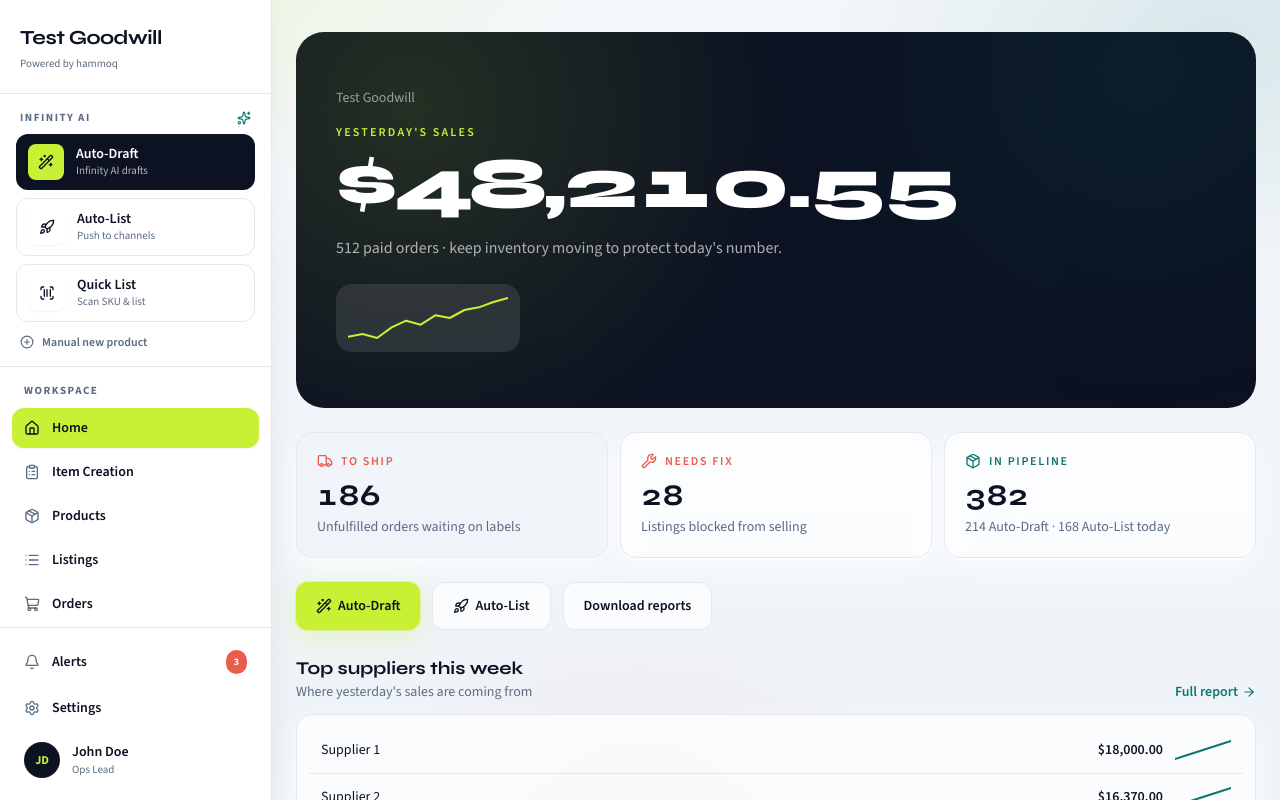
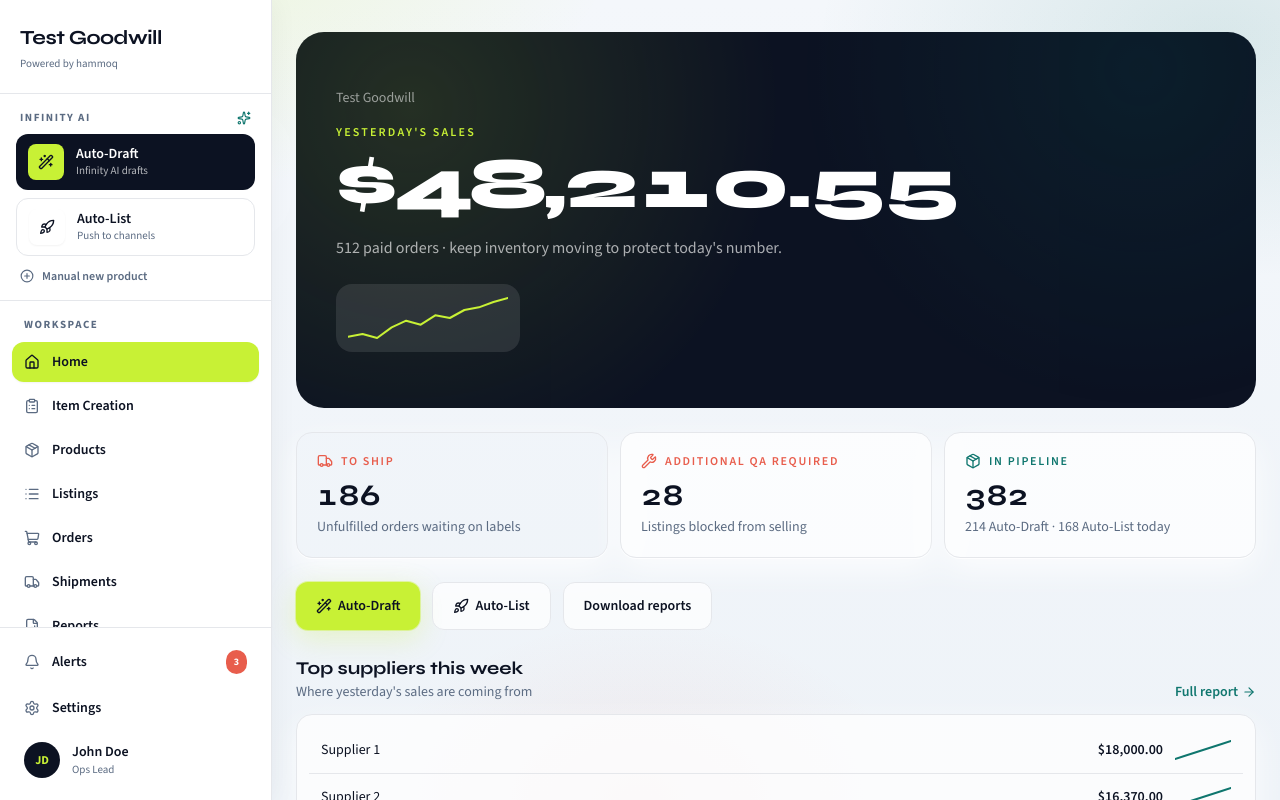
Before and after one commit to Jviss21/store-thru-listing, a Next.js app: page / in a window 1280 px wide. Shown: the top 800 px of the page. Built offline with nearby package versions, Linux system fonts and the light colour scheme.

Commit message:
Rename Needs Fix to Additional QA Required and consolidate Quick List into Auto-List.
Co-authored-by: Cursor <cursoragent@cursor.com>

```diff
--- a/src/app/listings/ebay/page.tsx
+++ b/src/app/listings/ebay/page.tsx
@@ -30,7 +30,7 @@ const OPEN_STATUSES: ListingStatus[] = [
   "Expired",
   "Delisted",
   "Recycled",
-  "Needs Fix",
+  "Additional QA Required",
 ];
 
 function EbayInner() {
--- a/src/app/listings/shopgoodwill/page.tsx
+++ b/src/app/listings/shopgoodwill/page.tsx
@@ -28,7 +28,7 @@ const OPEN_STATUSES: ListingStatus[] = [
   "Expired",
   "Delisted",
   "Recycled",
-  "Needs Fix",
+  "Additional QA Required",
 ];
 
 function ShopGoodwillInner() {
--- a/src/app/page.tsx
+++ b/src/app/page.tsx
@@ -54,11 +54,11 @@ export default function HomePage() {
             <p className="mt-1 text-sm text-muted">Unfulfilled orders waiting on labels</p>
           </Card>
         </Link>
-        <Link href="/listings/ebay?status=Needs%20Fix">
+        <Link href="/listings/ebay?status=Additional%20QA%20Required">
           <Card className="h-full p-5 transition hover:-translate-y-0.5 hover:shadow-float">
             <div className="flex items-center gap-2 text-coral">
               <Wrench className="h-4 w-4" />
-              <p className="text-xs font-semibold uppercase tracking-[0.14em]">Needs Fix</p>
+              <p className="text-xs font-semibold uppercase tracking-[0.14em]">Additional QA Required</p>
             </div>
             <p className="mt-2 font-display text-3xl font-bold tabular-nums text-ink">
               {formatNumber(s.failedListings)}
--- a/src/app/products/express-list/page.tsx
+++ b/src/app/products/express-list/page.tsx
@@ -1,50 +1,6 @@
-"use client";
+import { redirect } from "next/navigation";
 
-import { useRouter } from "next/navigation";
-import { useState } from "react";
-import { Button, Card, PageHeader, Input } from "@/components/ui";
-import { BRAND, products } from "@/lib/mock-data";
-
-export default function QuickListPage() {
-  const router = useRouter();
-  const [query, setQuery] = useState("");
-  const [hint, setHint] = useState<string | null>(null);
-
-  function go(e: React.FormEvent) {
-    e.preventDefault();
-    if (!query.trim()) return;
-    const existing = products.find(
-      (p) => p.sku.toLowerCase() === query.trim().toLowerCase()
-    );
-    if (existing) {
-      setHint(`Found existing product — opening ${existing.sku}`);
-      router.push(`/products/${existing.id}`);
-      return;
-    }
-    router.push(`/products/new?sku=${encodeURIComponent(query.trim())}`);
-  }
-
-  return (
-    <div className="space-y-5">
-      <PageHeader
-        title={BRAND.quickList}
-        description="Scan a SKU/barcode to jump straight into listing."
-      />
-      <Card className="max-w-xl p-5">
-        <form onSubmit={go} className="flex gap-2">
-          <Input
-            autoFocus
-            placeholder="SKU or barcode"
-            value={query}
-            onChange={(e) => setQuery(e.target.value)}
-          />
-          <Button type="submit">Go</Button>
-        </form>
-        {hint && <p className="mt-3 text-sm text-muted">{hint}</p>}
-        <p className="mt-3 text-xs text-muted">
-          Try an existing SKU like SKU-1001 or enter a new barcode.
-        </p>
-      </Card>
-    </div>
-  );
+/** Legacy route — Express/Quick List consolidated into Auto-List. */
+export default function ExpressListRedirectPage() {
+  redirect("/products/auto-list");
 }
--- a/src/app/products/page.tsx
+++ b/src/app/products/page.tsx
@@ -95,11 +95,6 @@ function ProductsInner() {
             >
               Export CSV
             </Button>
-            <Link href="/products/express-list">
-              <Button variant="outline" type="button">
-                Quick List
-              </Button>
-            </Link>
             <Link href="/products/scan-book">
               <Button variant="outline" type="button">
                 Scan book
--- a/src/components/AppShell.tsx
+++ b/src/components/AppShell.tsx
@@ -12,7 +12,6 @@ import {
   Package,
   PlusCircle,
   Rocket,
-  ScanBarcode,
   Settings,
   ShoppingCart,
   Sparkles,
@@ -38,13 +37,6 @@ const floorActions = [
     label: BRAND.autoList,
     icon: Rocket,
     hint: "Push to channels",
-    primary: false,
-  },
-  {
-    href: "/products/express-list",
-    label: BRAND.quickList,
-    icon: ScanBarcode,
-    hint: "Scan SKU & list",
     primary: false,
   },
 ];
--- a/src/components/StatusBadge.tsx
+++ b/src/components/StatusBadge.tsx
@@ -34,7 +34,7 @@ const listingTone: Record<ListingStatus, "neutral" | "blue" | "green" | "orange"
   Expired: "neutral",
   Delisted: "neutral",
   Recycled: "orange",
-  "Needs Fix": "red",
+  "Additional QA Required": "red",
 };
 
 function Pill({
--- a/src/lib/mock-data.ts
+++ b/src/lib/mock-data.ts
@@ -18,7 +18,6 @@ export const BRAND = {
   ai: "Infinity AI",
   autoDraft: "Auto-Draft",
   autoList: "Auto-List",
-  quickList: "Quick List",
 };
 
 export const CURRENT_USER = {
@@ -102,7 +101,7 @@ const LISTING_STATUSES: ListingStatus[] = [
   "Expired",
   "Delisted",
   "Recycled",
-  "Needs Fix",
+  "Additional QA Required",
 ];
 
 export const infinityStats = {
@@ -292,7 +291,7 @@ function buildListings(): Listing[] {
     for (const channel of product.listedOn) {
       const status =
         id % 17 === 0
-          ? ("Needs Fix" as const)
+          ? ("Additional QA Required" as const)
           : LISTING_STATUSES[id % LISTING_STATUSES.length];
       rows.push({
         id: `l${id}`,
@@ -369,7 +368,7 @@ export const notifications = [
     body: `${dashboardStats.failedAccount} — Infinity AI flagged title/category mismatches.`,
     at: hoursAgo(1),
     unread: true,
-    href: "/listings/ebay?status=Needs%20Fix",
+    href: "/listings/ebay?status=Additional%20QA%20Required",
   },
   {
     id: "n2",
--- a/src/lib/types.ts
+++ b/src/lib/types.ts
@@ -27,7 +27,7 @@ export type ListingStatus =
   | "Expired"
   | "Delisted"
   | "Recycled"
-  | "Needs Fix";
+  | "Additional QA Required";
 
 export type OrderFulfillment = "Unfulfilled" | "Partial" | "Fulfilled";
 export type PaymentStatus = "Pending" | "Paid" | "Refunded";
```
